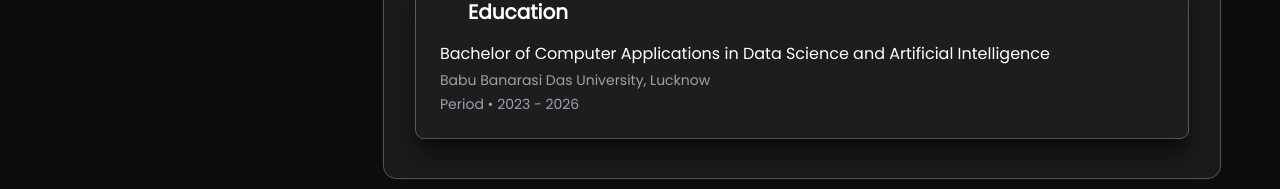
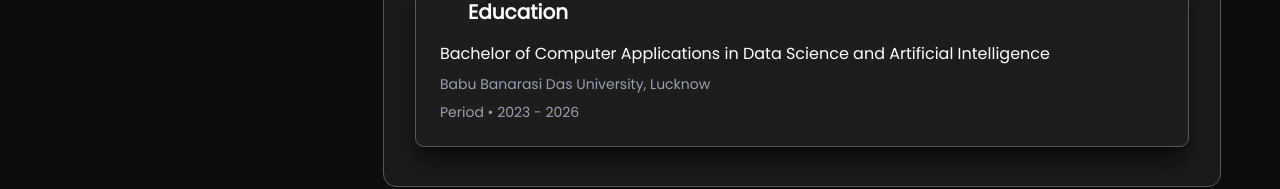
Before and after one commit to Anurag-Singh-0/IamAnurag-portfolio, a React (Vite) app in the folder Portfolio/: page /about in a window 1280 px wide. Shown: the part 987-1176 px from the top of the page. Built offline with nearby package versions, Linux system fonts and the light colour scheme; some icons are missing.

Commit message:
Fixing all code

```diff
--- a/Portfolio/src/components/Hero.jsx
+++ b/Portfolio/src/components/Hero.jsx
@@ -1,4 +1,4 @@
-import { Route, Routes } from "react-router-dom";
+import { Route, Routes, Navigate } from "react-router-dom";
 import About from "../pages/About/About";
 import Skill from "../pages/Skill/Skill";
 import Project from "../pages/Project/Project";
@@ -12,7 +12,7 @@
       <Navbar />
       <div className="lg:pt-0">
         <Routes>
-          <Route path="/" element={<About />}></Route>
+          <Route path="/" element={<Navigate to="/about" replace />} />
           <Route path="/about" element={<About />}></Route>
           <Route path="/skill" element={<Skill />}></Route>
           <Route path="/project/*" element={<Project />}></Route>
--- a/Portfolio/src/pages/About/About.jsx
+++ b/Portfolio/src/pages/About/About.jsx
@@ -83,8 +83,8 @@
             <div className="space-y-6">
               {educationData.map((edu) => (
                 <div key={edu.id}>
-                  <h3 className="font-medium mb-1">{edu.title}</h3>
-                  <p className="text-sm text-gray-400">{edu.collage}</p>
+                  <h3 className="font-medium mb-3 lg:mb-2">{edu.title}</h3>
+                  <p className="text-sm text-gray-400 mb-2">{edu.collage}</p>
                   <div className="flex flex-wrap gap-x-4 mt-1 text-sm text-gray-400">
                     <span>Period • {edu.period}</span>
                   </div>
```
